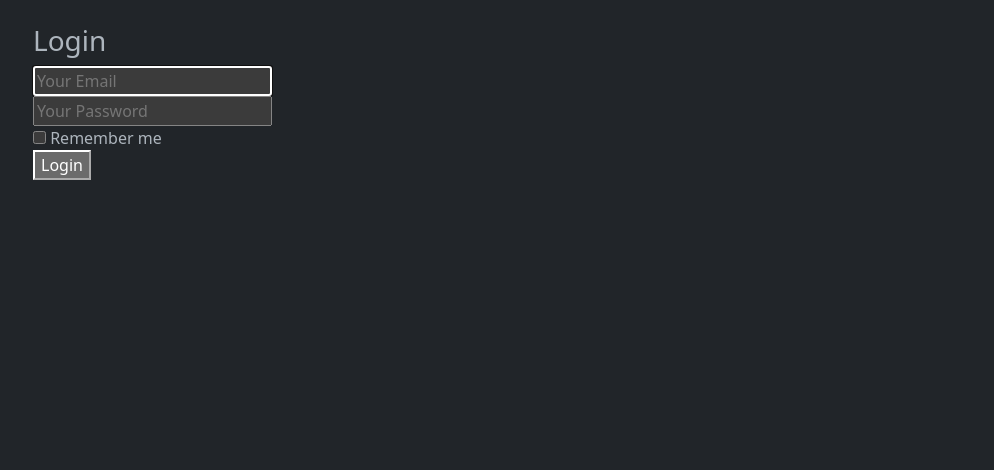
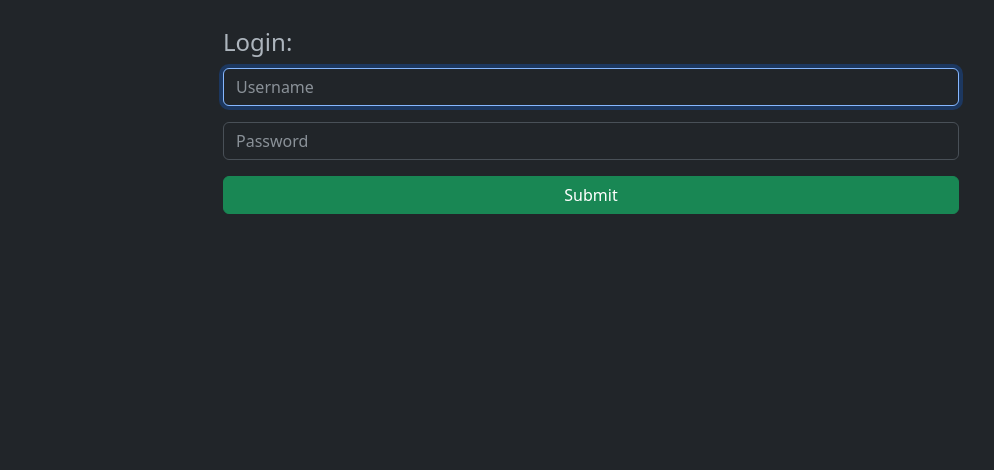
Before and after one commit to patryklaskowski/website-project, a Flask app: page /login in a window 1280 px wide. Shown: the part 71-541 px from the top of the page, without its empty margins (49-1043 px from the left). Run offline with Flask 3, Linux system fonts and the light colour scheme; parts of the project's set-up code (start-up, migrations or seed data) failed here and were passed over.

Commit message:
improve profile and login templates

```diff
--- a/website_project/templates/login.html
+++ b/website_project/templates/login.html
@@ -1,29 +1,26 @@
-{% extends "base.html" %}
+{% extends "base_with_margin.html" %}
 
-{% block body %}
-<div class="column is-4 is-offset-4">
-    <h3 class="title">Login</h3>
-    <div class="box">
-        <form method="POST" action="/login">
-            <div class="field">
-                <div class="control">
-                    <input class="input is-large" type="email" name="email" placeholder="Your Email" autofocus="">
+{% block middle_column %}
+    <form method="post" action="{{ url_for('login') }}">
+            <fieldset>
+
+                <legend>Login:</legend>
+
+                {# Fields #}
+                <div>
+                    <div class="mb-3">
+                        <input class="form-control" type="text" name="username" placeholder="Username" autofocus="" required>
+                    </div>
+                    <div class="mb-3">
+                        <input class="form-control" type="password" name="password" placeholder="Password" required>
+                    </div>
                 </div>
-            </div>
 
-            <div class="field">
-                <div class="control">
-                    <input class="input is-large" type="password" name="password" placeholder="Your Password">
+                {# Submit #}
+                <div class="mb-3 d-grid gap-2">
+                    <input type="submit" class="btn btn-success" value="Submit">
                 </div>
-            </div>
-            <div class="field">
-                <label class="checkbox">
-                    <input type="checkbox" name="remember">
-                    Remember me
-                </label>
-            </div>
-            <button class="button is-block is-info is-large is-fullwidth">Login</button>
+
+            </fieldset>
         </form>
-    </div>
-</div>
 {% endblock %}
```
Also changed, not shown: website_project/templates/profile.html (+7 -5 lines).
